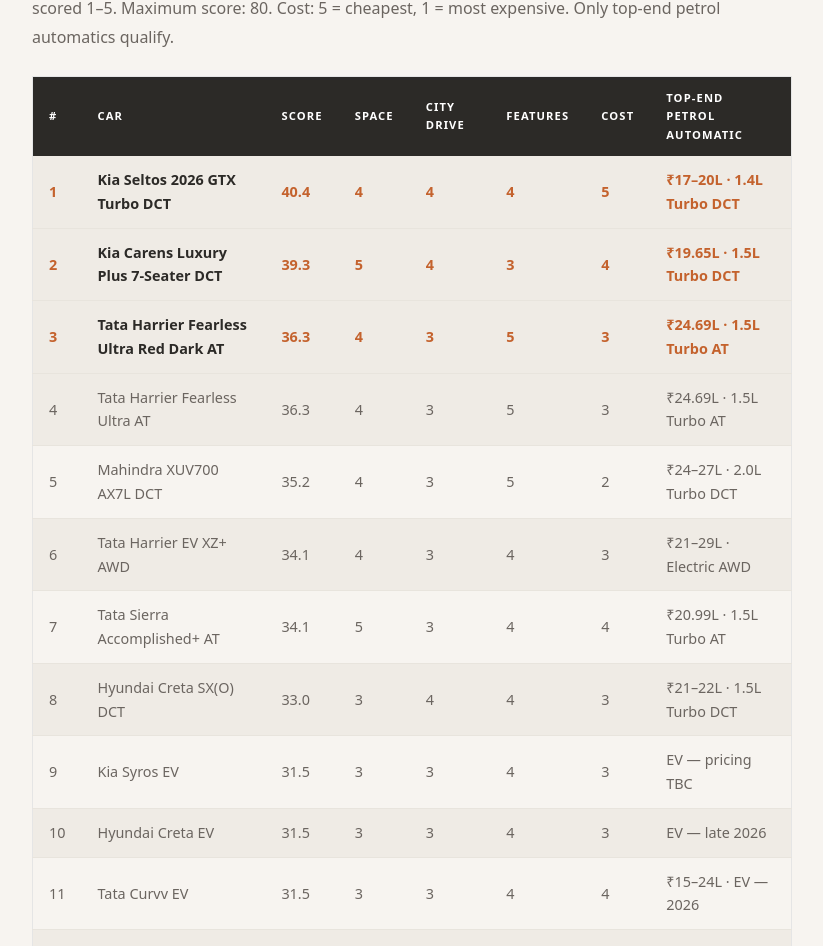
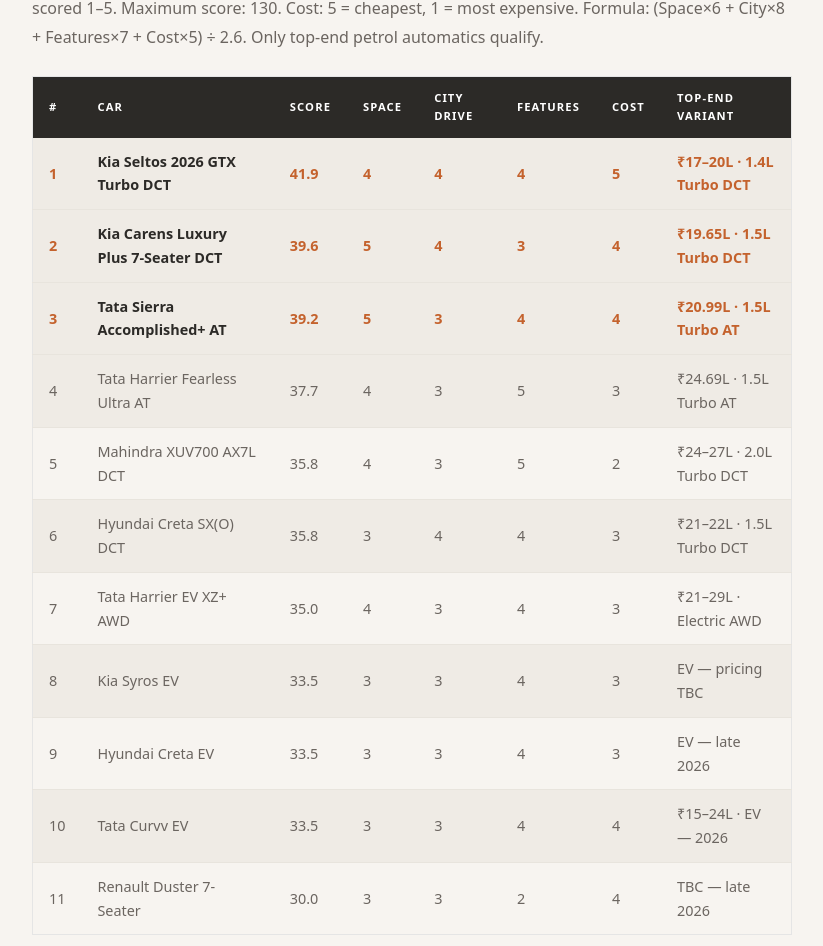
Before and after one commit to sajin8-dot/research-hub, a Next.js app: page /articles/venue-upgrade in a window 1280 px wide. Shown: the part 1278-2224 px from the top of the page, without its empty margins (228-1051 px from the left). Built offline with nearby package versions, Linux system fonts and the light colour scheme; a web font is replaced by a local one.

Commit message:
fix: update weights to Space×6, City×8, Features×7, Cost×5. Full table rescored. Top 3 = Seltos, Carens, Sierra. Formula explained in table note.

```diff
--- a/app/articles/venue-upgrade/page.tsx
+++ b/app/articles/venue-upgrade/page.tsx
@@ -30,8 +30,8 @@
           <div className="verdict-box">
             <p className="verdict-label">The Core Finding</p>
             <p className="verdict-text">
-              Three cars score at the top on Seb's weighted criteria — Seltos (40.4), Carens (39.3), Harrier (36.3).
-              No diesel. No CNG. Seltos leads on cost and city drivability. Carens leads on space. Harrier leads on features.
+              Three cars score at the top with your weights — Seltos (41.9), Carens (39.6), Sierra (39.2).
+              Seltos leads on cost and city drive. Carens leads on space. Sierra leads on boot volume and value. No diesel. No CNG.
             </p>
           </div>
 
@@ -54,7 +54,7 @@
           {/* RANKING SUMMARY */}
           <section id="ranking">
             <h2>The Rankings</h2>
-            <p className="table-note">Scoring: Seb's weighted criteria — Space (×8), City Drivability (×7), Features (×6), Cost (×5). Each factor scored 1–5. Maximum score: 80. Cost: 5 = cheapest, 1 = most expensive. Only top-end petrol automatics qualify.</p>
+            <p className="table-note">Scoring: Seb's weighted criteria — Space (×6), City Drivability (×8), Features (×7), Cost (×5). Each factor scored 1–5. Maximum score: 130. Cost: 5 = cheapest, 1 = most expensive. Formula: (Space×6 + City×8 + Features×7 + Cost×5) ÷ 2.6. Only top-end petrol automatics qualify.</p>
             <table className="data-table">
               <thead>
                 <tr>
@@ -65,91 +65,84 @@
                   <th>City Drive</th>
                   <th>Features</th>
                   <th>Cost</th>
-                  <th>Top-End Petrol Automatic</th>
+                  <th>Top-End Variant</th>
                 </tr>
               </thead>
               <tbody>
                 <tr className="highlight">
                   <td className="num">1</td>
                   <td><strong>Kia Seltos 2026 GTX Turbo DCT</strong></td>
-                  <td className="num">40.4</td>
+                  <td className="num">41.9</td>
                   <td className="num">4</td><td className="num">4</td><td className="num">4</td><td className="num">5</td>
                   <td>₹17–20L · 1.4L Turbo DCT</td>
                 </tr>
                 <tr className="highlight">
                   <td className="num">2</td>
                   <td><strong>Kia Carens Luxury Plus 7-Seater DCT</strong></td>
-                  <td className="num">39.3</td>
+                  <td className="num">39.6</td>
                   <td className="num">5</td><td className="num">4</td><td className="num">3</td><td className="num">4</td>
                   <td>₹19.65L · 1.5L Turbo DCT</td>
                 </tr>
                 <tr className="highlight">
                   <td className="num">3</td>
-                  <td><strong>Tata Harrier Fearless Ultra Red Dark AT</strong></td>
-                  <td className="num">36.3</td>
-                  <td className="num">4</td><td className="num">3</td><td className="num">5</td><td className="num">3</td>
-                  <td>₹24.69L · 1.5L Turbo AT</td>
+                  <td><strong>Tata Sierra Accomplished+ AT</strong></td>
+                  <td className="num">39.2</td>
+                  <td className="num">5</td><td className="num">3</td><td className="num">4</td><td className="num">4</td>
+                  <td>₹20.99L · 1.5L Turbo AT</td>
                 </tr>
                 <tr>
                   <td className="num">4</td>
                   <td>Tata Harrier Fearless Ultra AT</td>
-                  <td className="num">36.3</td>
+                  <td className="num">37.7</td>
                   <td className="num">4</td><td className="num">3</td><td className="num">5</td><td className="num">3</td>
                   <td>₹24.69L · 1.5L Turbo AT</td>
                 </tr>
                 <tr>
                   <td className="num">5</td>
                   <td>Mahindra XUV700 AX7L DCT</td>
-                  <td className="num">35.2</td>
+                  <td className="num">35.8</td>
                   <td className="num">4</td><td className="num">3</td><td className="num">5</td><td className="num">2</td>
                   <td>₹24–27L · 2.0L Turbo DCT</td>
                 </tr>
                 <tr>
                   <td className="num">6</td>
+                  <td>Hyundai Creta SX(O) DCT</td>
+                  <td className="num">35.8</td>
+                  <td className="num">3</td><td className="num">4</td><td className="num">4</td><td className="num">3</td>
+                  <td>₹21–22L · 1.5L Turbo DCT</td>
+                </tr>
+                <tr>
+                  <td className="num">7</td>
                   <td>Tata Harrier EV XZ+ AWD</td>
-                  <td className="num">34.1</td>
+                  <td className="num">35.0</td>
                   <td className="num">4</td><td className="num">3</td><td className="num">4</td><td className="num">3</td>
                   <td>₹21–29L · Electric AWD</td>
                 </tr>
                 <tr>
-                  <td className="num">7</td>
-                  <td>Tata Sierra Accomplished+ AT</td>
-                  <td className="num">34.1</td>
-                  <td className="num">5</td><td className="num">3</td><td className="num">4</td><td className="num">4</td>
-                  <td>₹20.99L · 1.5L Turbo AT</td>
-                </tr>
-                <tr>
                   <td className="num">8</td>
-                  <td>Hyundai Creta SX(O) DCT</td>
-                  <td className="num">33.0</td>
-                  <td className="num">3</td><td className="num">4</td><td className="num">4</td><td className="num">3</td>
-                  <td>₹21–22L · 1.5L Turbo DCT</td>
-                </tr>
-                <tr>
-                  <td className="num">9</td>
                   <td>Kia Syros EV</td>
-                  <td className="num">31.5</td>
+                  <td className="num">33.5</td>
                   <td className="num">3</td><td className="num">3</td><td className="num">4</td><td className="num">3</td>
                   <td>EV — pricing TBC</td>
                 </tr>
                 <tr>
-                  <td className="num">10</td>
+                  <td className="num">9</td>
                   <td>Hyundai Creta EV</td>
-                  <td className="num">31.5</td>
+                  <td className="num">33.5</td>
                   <td className="num">3</td><td className="num">3</td><td className="num">4</td><td className="num">3</td>
                   <td>EV — late 2026</td>
                 </tr>
                 <tr>
-                  <td className="num">11</td>
+                  <td className="num">10</td>
                   <td>Tata Curvv EV</td>
-                  <td className="num">31.5</td>
+                  <td className="num">33.5</td>
                   <td className="num">3</td><td className="num">3</td><td className="num">4</td><td className="num">4</td>
                   <td>₹15–24L · EV — 2026</td>
                 </tr>
                 <tr>
-                  <td className="num">12</td>
+                  <td className="num">11</td>
                   <td>Renault Duster 7-Seater</td>
-                  <td className="num">29.3</td>
+                  <td className="num">30.0</td>
                   <td className="num">3</td><td className="num">3</td><td className="num">2</td><td className="num">4</td>
                   <td>TBC — late 2026</td>
                 </tr>
@@ -308,8 +301,8 @@
               </tbody>
             </table>
             <p className="table-note">
-              <strong>Three cars score at the top:</strong> Seltos GTX DCT (40.4), Carens Luxury Plus DCT (39.3), Harrier Fearless Ultra AT (36.3).
-              The Seltos leads on value, the Carens on space, the Harrier on features.
+              <strong>Three cars score at the top with Seb's updated weights:</strong> Seltos GTX DCT (41.9), Carens Luxury Plus DCT (39.6), Sierra Accomplished+ AT (39.2).
+              The Seltos leads on value and city drive, the Carens on space, the Sierra on boot volume.
             </p>
           </section>
 
@@ -326,9 +319,9 @@
 
             <div className="verdict-lane">
               <h3>Path 2 — If the Seltos Feels Too Compact</h3>
-              <p className="verdict-lane-car">Kia Carens Luxury Plus DCT or Harrier Fearless Ultra AT</p>
-              <p>If after driving the Seltos the honest verdict is that it doesn't solve the space problem sufficiently, two cars tie on score at 36.6: the Carens Luxury Plus 7-Seater DCT (₹19.65L) and the Harrier Fearless Ultra AT (₹24.69L).</p>
-              <p>The Carens gives you a third row of seats and the lowest cost per litre of cabin volume in this list. The Harrier gives you the most features, the 5-star BNCAP rating, and the highway-capable platform. Both are correct answers — the choice depends on which trade-off matters more.</p>
+              <p className="verdict-lane-car">Kia Carens Luxury Plus DCT or Tata Sierra Accomplished+ AT</p>
+              <p>If after driving the Seltos the honest verdict is that it doesn't solve the space problem sufficiently, two cars score at the top: the Carens Luxury Plus 7-Seater DCT (₹19.65L, score 39.6) and the Sierra Accomplished+ AT (₹20.99L, score 39.2).</p>
+              <p>The Carens gives you a third row of seats and the lowest cost per litre of cabin volume in this list. The Sierra gives you the biggest boot by a significant margin — 622L vs the Carens' 445L — and a more modern cabin. Both are correct answers — the choice depends on which trade-off matters more: usable third row or raw boot volume.</p>
             </div>
 
             <div className="verdict-lane">
@@ -345,23 +338,23 @@
 
             <div className="verdict-lane">
               <h3>#1 — Kia Seltos 2026 GTX Turbo DCT · ₹17–20L</h3>
-              <p>Scores highest at 40.4 — cheapest top-end petrol automatic, same DCT character as the Venue, more power, more space, 5-star BNCAP, Level 2 ADAS. At 4.46m it is still city-manageable and the DCT keeps the engaging drive feel you enjoy in Bangalore traffic. <strong>Drive it first. If the steering feel is still there, end the search here.</strong></p>
+              <p>Scores highest at 41.9 with your weights. Cheapest top-end petrol automatic, same DCT character as the Venue, more power, more space, 5-star BNCAP, Level 2 ADAS. At 4.46m it is still city-manageable and the DCT keeps the engaging drive feel you enjoy in Bangalore traffic. <strong>Drive it first. If the steering feel is still there, end the search here.</strong></p>
             </div>
 
             <div className="verdict-lane">
               <h3>#2 — Kia Carens Luxury Plus 7-Seater DCT · ₹19.65L</h3>
-              <p>Scores 39.3 — the 7-seater configuration is the key differentiator. The low loading height is genuinely practical for Luka. The 160bhp turbo DCT is the same engine as the Seltos, so the driving character is similar. At ₹19.65L it undercuts the Harrier by ₹5L and delivers more usable volume. <strong>Drive it alongside the Seltos and compare directly.</strong></p>
+              <p>Scores 39.6. The 7-seater configuration is the key differentiator — no other top-3 car offers a genuine third row. The low loading height is genuinely practical for Luka. The 160bhp turbo DCT is the same engine as the Seltos, so the driving character is similar. At ₹19.65L it undercuts the Sierra by ₹1.3L and delivers more usable volume. <strong>Drive it alongside the Seltos and compare directly.</strong></p>
             </div>
 
             <div className="verdict-lane">
-              <h3>#3 — Tata Harrier Fearless Ultra Red Dark AT · ₹24.69L</h3>
-              <p>Scores 36.3 — the most feature-rich car in the top 3. What you get for the premium: 14.5-inch HD touchscreen, JBL sound system, ventilated seats, panoramic sunroof, 5-star BNCAP, and the OMEGARC platform the Defender is built on. The trade-off: worst city drivability of the three (4.66m, 6-speed torque converter, lower ground clearance). <strong>Worth it only if features and platform matter more than city ease.</strong></p>
+              <h3>#3 — Tata Sierra Accomplished+ AT · ₹20.99L</h3>
+              <p>Scores 39.2. The 622-litre boot is the largest in this entire list — significantly bigger than the Seltos (447L) and Carens (445L). 5-star BNCAP, triple-screen interior, Level 2 ADAS. 1.5L turbo 160bhp with 6-speed torque converter automatic. At ₹20.99L it is ₹1.3L more than the Carens but delivers more boot and a more modern cabin. <strong>The boot alone might be the deciding factor.</strong></p>
             </div>
 
             <h2>What I'd Do</h2>
             <p><strong>Drive the Seltos 2026 GTX turbo DCT first.</strong> It is the most direct upgrade from the Venue DCT — same brand ecosystem familiarity, same fun-to-drive character, significantly more space and safety. At 4.46m it is still city-manageable and the DCT keeps the engaging feel you enjoy in Bangalore traffic. At ₹17–20L, it is priced correctly for what it delivers.</p>
             <p><strong>Then drive the Carens Luxury Plus 7-Seater DCT.</strong> The direct comparison that matters — same engine, same DCT, but with a genuine third row and lower loading height. If the third row is genuinely useful for your family, the Carens wins on value. If the third row is mostly folded, the Seltos wins on price.</p>
-            <p><strong>Finally drive the Harrier Fearless Ultra AT.</strong> Only if the Seltos and Carens both feel insufficient on cabin space or feature content. At ₹24.69L it is a ₹5L premium over the Carens — worth it only if the additional features and platform capability are genuinely valued.</p>
+            <p><strong>Finally drive the Sierra Accomplished+ AT.</strong> If boot volume is the primary filter — and it should be, given three kids plus Luka — the Sierra's 622L boot is in a different class. It costs ₹1.3L more than the Carens but delivers the most boot space of any car in this list. If the boot is big enough, the search is over.</p>
             <p><strong>The Venue DCT has been a great car.</strong> It earned its upgrade. The Seltos 2026 is the most honest recognition of that investment — a car that takes everything the Venue did well and does it at a higher level, without requiring a category jump.</p>
           </section>
 
```
